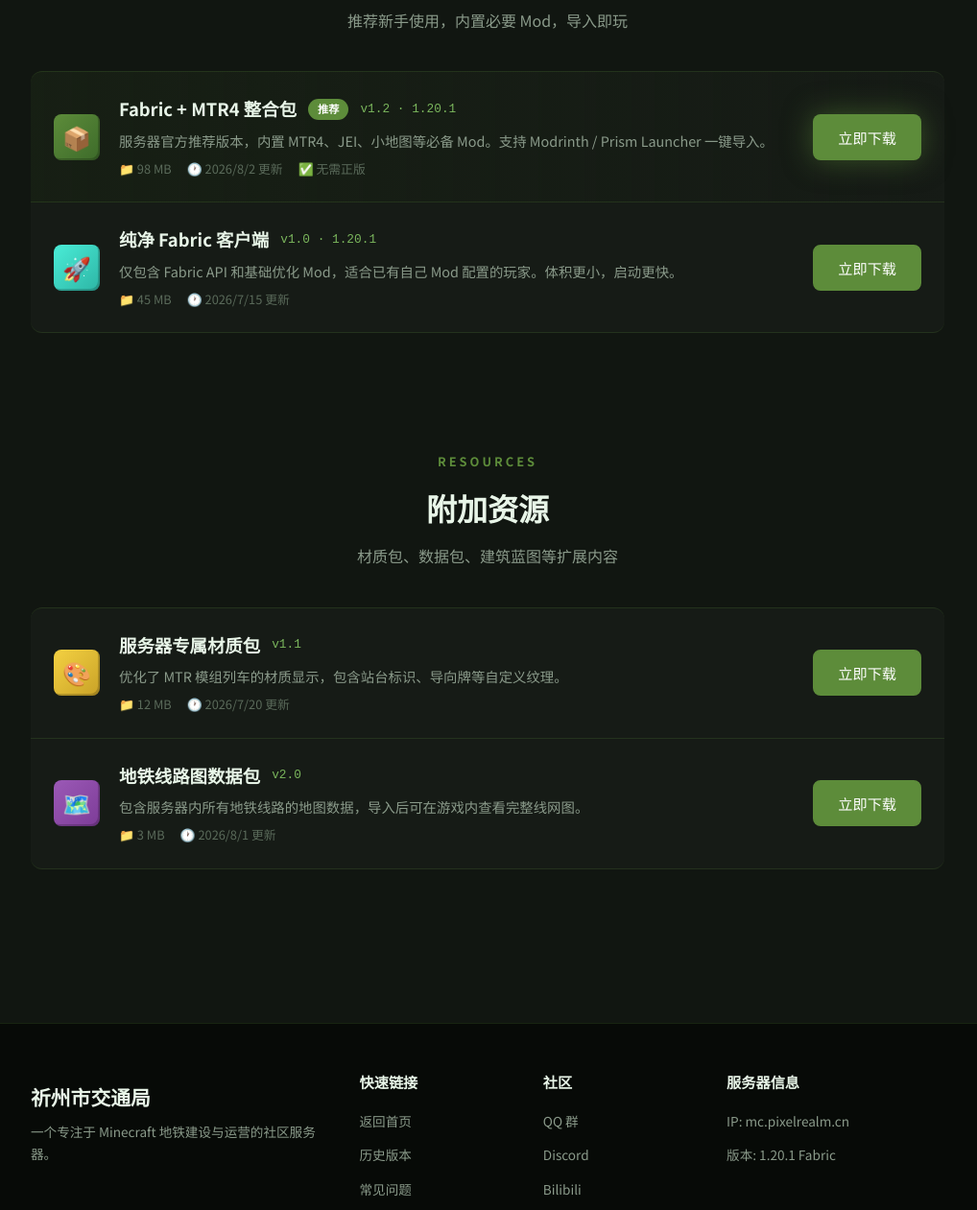
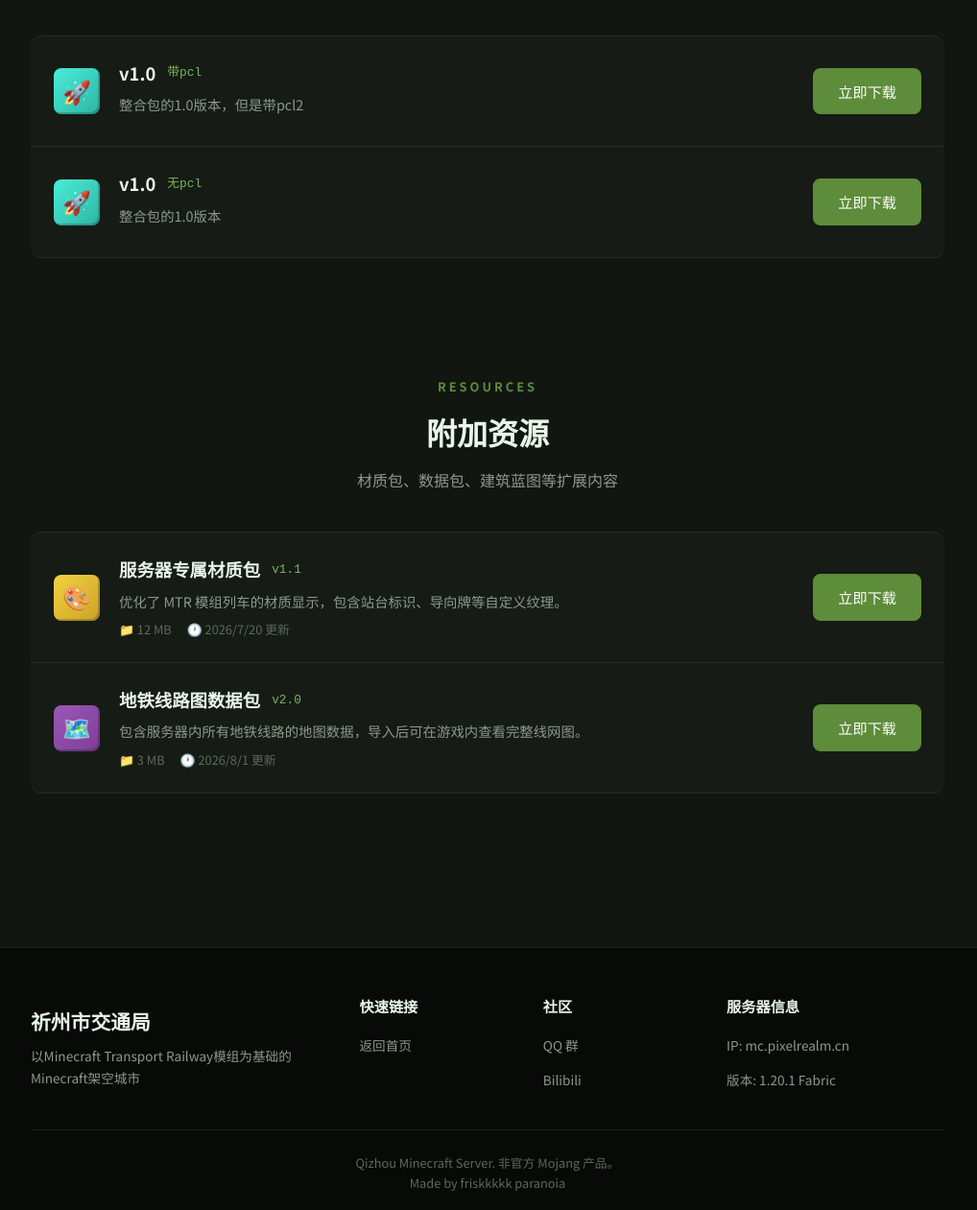
Before and after one commit to qifrisk0401/mc-server-web, a plain HTML site: page download.html in a window 1280 px wide. Shown: the part 479-1740 px from the top of the page at 96% size, without its empty margins (132-1150 px from the left). Drawn offline with Linux system fonts and the light colour scheme.

Commit message:
Add files via upload

```diff
--- a/download.html
+++ b/download.html
@@ -3,7 +3,7 @@
 <head>
     <meta charset="UTF-8">
     <meta name="viewport" content="width=device-width, initial-scale=1.0">
-    <title>下载中心 - 祈州市交通局 Minecraft 服务器</title>
+    <title>下载</title>
     <link rel="stylesheet" href="styles- download.css">
     <link href="https://fonts.googleapis.com/css2?family=Noto+Sans+SC:wght@300;400;500;700;900&display=swap" rel="stylesheet">
 </head>
@@ -20,8 +20,8 @@
     <!-- 页面头部 -->
     <section class="page-header">
         <div class="container">
-            <div class="page-tag">DOWNLOAD CENTER</div>
-            <h1 class="page-title">下载中心</h1>
+            <div class="page-tag">DOWNLOAD</div>
+            <h1 class="page-title">整合包下载</h1>
             <p class="page-desc">选择适合你的客户端版本，一键下载即可加入服务器</p>
         </div>
     </section>
@@ -34,26 +34,19 @@
             <div class="section-header">
                 <span class="section-tag">CLIENT</span>
                 <h2 class="section-title">客户端整合包</h2>
-                <p class="section-desc">推荐新手使用，内置必要 Mod，导入即玩</p>
             </div>
             <div class="download-list">
-                <div class="download-item featured">
-                    <div class="item-icon icon-mrpack">📦</div>
+                <div class="download-item">
+                    <div class="item-icon icon-launcher">🚀</div>
                     <div class="item-content">
                         <div class="item-header">
-                            <span class="item-title">Fabric + MTR4 整合包</span>
-                            <span class="item-badge">推荐</span>
-                            <span class="item-version">v1.2 · 1.20.1</span>
+                            <span class="item-title">v1.0</span>
+                            <span class="item-version">带pcl</span>
                         </div>
-                        <p class="item-desc">服务器官方推荐版本，内置 MTR4、JEI、小地图等必备 Mod。支持 Modrinth / Prism Launcher 一键导入。</p>
-                        <div class="item-meta">
-                            <span>📁 98 MB</span>
-                            <span>🕐 2026/8/2 更新</span>
-                            <span>✅ 无需正版</span>
-                        </div>
+                        <p class="item-desc">整合包的1.0版本，但是带pcl2</p>
                     </div>
                     <div class="item-action">
-                        <a href="https://github.com/qifrisk0401/mc-sever-web/releases/download/V1.0/1.20.1-Fabric-MTR4.mrpack" download class="btn btn-glow">立即下载</a>
+                        <a href="https://github.com/qifrisk0401/mc-server-web/releases/download/V1.0-pcl/1.20.1-Fabric-MTR4+PCL2.zip" class="btn btn-primary">立即下载</a>
                     </div>
                 </div>
 
@@ -61,19 +54,16 @@
                     <div class="item-icon icon-launcher">🚀</div>
                     <div class="item-content">
                         <div class="item-header">
-                            <span class="item-title">纯净 Fabric 客户端</span>
-                            <span class="item-version">v1.0 · 1.20.1</span>
+                            <span class="item-title">v1.0</span>
+                            <span class="item-version">无pcl</span>
                         </div>
-                        <p class="item-desc">仅包含 Fabric API 和基础优化 Mod，适合已有自己 Mod 配置的玩家。体积更小，启动更快。</p>
-                        <div class="item-meta">
-                            <span>📁 45 MB</span>
-                            <span>🕐 2026/7/15 更新</span>
-                        </div>
+                        <p class="item-desc">整合包的1.0版本</p>
                     </div>
                     <div class="item-action">
-                        <a href="#" class="btn btn-primary">立即下载</a>
+                        <a href="https://github.com/qifrisk0401/mc-server-web/releases/download/V1.0/1.20.1-Fabric-MTR4.mrpack" class="btn btn-primary">立即下载</a>
                     </div>
                 </div>
+
             </div>
 
             <!-- 附加资源 -->
@@ -130,22 +120,19 @@
                 <div class="footer-brand">
                     <div class="logo-block"></div>
                     <h3>祈州市交通局</h3>
-                    <p>一个专注于 Minecraft 地铁建设与运营的社区服务器。</p>
+                    <p>以Minecraft Transport Railway模组为基础的Minecraft架空城市</p>
                 </div>
                 <div class="footer-links">
                     <h4>快速链接</h4>
                     <ul>
                         <li><a href="https://qifrisk0401.github.io/MC-sever-web/">返回首页</a></li>
-                        <li><a href="https://github.com/qifrisk0401/mc-sever-web/releases">历史版本</a></li>
-                        <li><a href="#">常见问题</a></li>
                     </ul>
                 </div>
                 <div class="footer-links">
                     <h4>社区</h4>
                     <ul>
-                        <li><a href="#">QQ 群</a></li>
-                        <li><a href="#">Discord</a></li>
-                        <li><a href="#">Bilibili</a></li>
+                        <li><a href="https://qun.qq.com/universal-share/share?ac=1&authKey=5Q9xw9%2BcxOAXzB6ohcOcgROq6111fko80m%2FEWzGecjyMGO8ZPhEmeP5PFj%2FPuko1&busi_data=eyJncm91cENvZGUiOiI1NzYyODU1NDUiLCJ0b2tlbiI6Ik9FckFka1JpMDlDbytPQUh0WGxlVzhLZ0lvZUw2TEtycytoMU91YWhDZmxmZHJqSjFMWHlzbW9Ua0NrRlplRXMiLCJ1aW4iOiIzMjMwOTczODkifQ%3D%3D&data=TBqbtHS_VASTr5iY3qAMUnTG0qfjeUltB2il7S_tn0GmL10WER9RuCfXsndDzjJlVhiZTGjJFUM0-ohU65WQZA&svctype=4&tempid=h5_group_info">QQ 群</a></li>
+                        <li><a href="https://b23.tv/h1Gv1eZ">Bilibili</a></li>
                     </ul>
                 </div>
                 <div class="footer-links">
@@ -157,7 +144,8 @@
                 </div>
             </div>
             <div class="footer-bottom">
-                <p> 祈州市交通局 Minecraft 服务器. 非官方 Mojang 产品。</p>
+                <p> Qizhou Minecraft Server. 非官方 Mojang 产品。</p>
+                <p>Made by friskkkkk paranoia</p>
             </div>
         </div>
     </footer>
```
